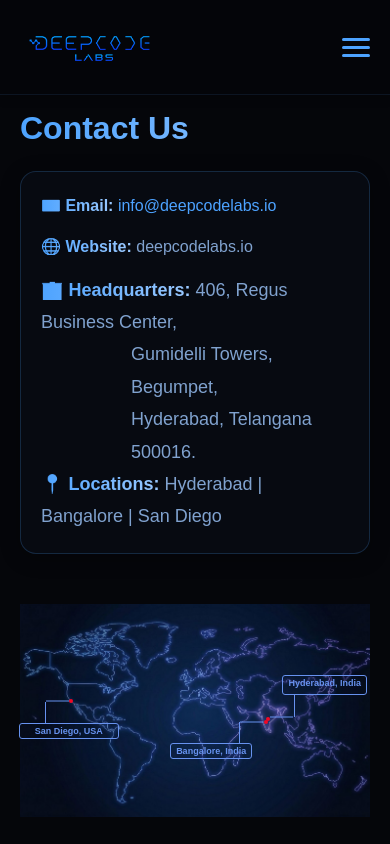
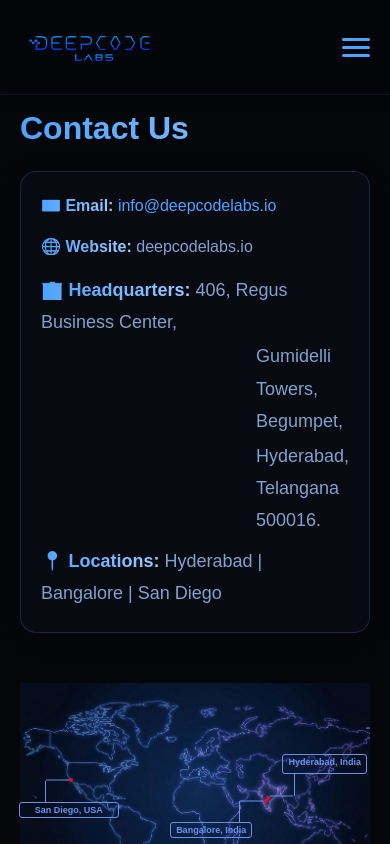
Before and after one commit to ramakalpasolutions-wq/deepq1, a Next.js app: page /contact in a window 390 px wide. Shown: the top 844 px of the page. Built offline with nearby package versions, Linux system fonts and the light colour scheme.

Commit message:
initial commit

```diff
--- /dev/null
+++ b/src/app/components/ScrollToTop.jsx
@@ -0,0 +1,14 @@
+'use client'
+
+import { useEffect } from 'react'
+import { usePathname } from 'next/navigation'
+
+export default function ScrollToTop() {
+  const pathname = usePathname()
+
+  useEffect(() => {
+    window.scrollTo(0, 0)
+  }, [pathname])
+
+  return null
+}
--- a/src/app/contact/page.js
+++ b/src/app/contact/page.js
@@ -78,12 +78,21 @@
       <strong>🌐 Website:</strong> deepcodelabs.io
     </p>
 
-    <div className="muted location-wrapper">
-      <strong>🏢 Headquarters:</strong> 406, Regus Business Center,
-      <div className="location-remaining">Gumidelli Towers, Begumpet,</div>
-      <div className="location-remaining">Hyderabad, Telangana 500016.</div>
-      <strong> 📍 Locations: </strong>Hyderabad | Bangalore | San Diego
-    </div>
+   <div className="muted location-wrapper">
+  <div className="location-line">
+    <strong>🏢 Headquarters:</strong> 406, Regus Business Center,
+  </div>
+  <div className="location-line location-indent">
+    Gumidelli Towers, Begumpet,
+  </div>
+  <div className="location-line location-indent">
+    Hyderabad, Telangana 500016.
+  </div>
+  <div className="location-line" style={{ marginTop: '8px' }}>
+    <strong>📍 Locations:</strong> Hyderabad | Bangalore | San Diego
+  </div>
+</div>
+
   </div>
 
   {/* RIGHT: World Map */}
--- a/src/app/globals.css
+++ b/src/app/globals.css
@@ -1685,56 +1685,86 @@
 
 .location-wrapper strong {
   display: inline;
-}
-
-.location-remaining {
-  padding-left: 160px;
-  /* display: block; */
+  background: linear-gradient(90deg, #4da3ff, #9bc9ff);
+  -webkit-background-clip: text;
+  -webkit-text-fill-color: transparent;
+  background-clip: text;
+}
+
+.location-line {
+  display: block;
+  margin-bottom: 2px;
+}
+
+.location-indent {
+  padding-left: 182px;
+}
+
+/* Desktop/Large screens */
+@media (min-width: 1025px) {
+  .location-indent {
+    padding-left: 160px;
+  }
 }
 
 /* Tablet responsive */
-@media (max-width: 1024px) {
-  .location-remaining {
-    padding-left: 110px;
-  }
-}
-
-/* Mobile responsive location alignment */
+@media (max-width: 1024px) and (min-width: 769px) {
+  .location-indent {
+    padding-left: 170px;
+  }
+}
+
+/* Mobile responsive - all devices maintain alignment */
 @media (max-width: 768px) {
-  .location-remaining {
-    padding-left: 155px;
+  .location-indent {
+    padding-left: 182px;
   }
 }
 
 @media (max-width: 480px) {
-  .location-remaining {
-    padding-left: 155px;
+  .location-indent {
+    padding-left: 152px;
+
+  }
+}
+
+@media (max-width: 425px) {
+  .location-indent {
+    padding-left: 240px;
   }
 }
 
 @media (max-width: 414px) {
-  .location-remaining {
-    padding-left: 95px;
+  .location-indent {
+    padding-left: 230px;
   }
 }
 
 @media (max-width: 390px) {
-  .location-remaining {
-    padding-left: 90px;
-  }
-}
-
-@media (max-width: 374px) {
-  .location-remaining {
-    padding-left: 85px;
+  .location-indent {
+    padding-left: 215px;
+  }
+}
+
+@media (max-width: 375px) {
+  .location-indent {
+    padding-left: 210px;
   }
 }
 
 @media (max-width: 360px) {
-  .location-remaining {
-    padding-left: 80px;
-  }
-}
+  .location-indent {
+    padding-left: 200px;
+  }
+}
+
+/* Extra small screens */
+@media (max-width: 320px) {
+  .location-indent {
+    padding-left: 180px;
+  }
+}
+
 /* ===== ABOUT PAGE HERO GRID ===== */
 .about-hero-grid {
   display: grid;
--- a/src/app/layout.js
+++ b/src/app/layout.js
@@ -2,6 +2,8 @@
 import Link from "next/link";
 import MobileNav from "./components/MobileNav";
 import Navigation from "./components/Navigation";
+import ScrollToTop from "./components/ScrollToTop";
+
 
 export const metadata = {
   title: "DeepQ — DeepCode Labs",
@@ -46,6 +48,7 @@
   },
 };
 
+
 export const viewport = {
   width: "device-width",
   initialScale: 1,
@@ -57,6 +60,7 @@
   ],
 };
 
+
 export default function RootLayout({ children }) {
   return (
     <html lang="en">
@@ -65,9 +69,12 @@
         <meta name="msapplication-navbutton-color" content="#05060a" />
       </head>
       <body>
+        <ScrollToTop />
+
         <a href="#main-content" className="skip-link">
           Skip to main content
         </a>
+
 
         <header className="site-nav z-30 relative w-full">
           <div className="nav-inner">
@@ -83,15 +90,19 @@
               </Link>
             </div>
 
+
             <Navigation />
+
 
             <MobileNav />
           </div>
         </header>
 
+
         <main id="main-content" className="relative z-20 w-full">
           {children}
         </main>
+
 
         <footer className="site-footer">
           <div className="footer-container">
@@ -111,6 +122,7 @@
                   </svg>
                 </a>
 
+
                 <a
                   href="https://linkedin.com"
                   target="_blank"
@@ -122,6 +134,7 @@
                     <path d="M19 0h-14C2.239 0 0 2.239 0 5v14c0 2.761 2.239 5 5 5h14c2.761 0 5-2.239 5-5V5c0-2.761-2.239-5-5-5zM7.119 20H4V9h3.119v11zM5.559 7.642c-.999 0-1.807-.823-1.807-1.837 0-1.015.808-1.838 1.807-1.838s1.807.823 1.807 1.838c0 1.014-.808 1.837-1.807 1.837zM20 20h-3.119v-5.604c0-1.336-.026-3.056-1.862-3.056-1.863 0-2.149 1.454-2.149 2.958V20h-3.119V9h2.993v1.507h.043c.417-.791 1.436-1.628 2.955-1.628 3.158 0 3.741 2.089 3.741 4.803V20z"/>
                   </svg>
                 </a>
+
 
                 <a
                   href="https://instagram.com"
@@ -140,6 +153,7 @@
               </p>
             </div>
 
+
             {/* MIDDLE COLUMN - QUICK LINKS */}
             <div className="footer-column">
               <h4 className="footer-title">Quick Links</h4>
@@ -150,6 +164,7 @@
                 <Link href="/contact">Contact Us</Link>
               </nav>
             </div>
+
 
             {/* RIGHT COLUMN - COMPANY NAME, ADDRESS, EMAIL, PHONE */}
             <div className="footer-column">
@@ -168,6 +183,7 @@
                   </div>
                 </div>
 
+
                 {/* Email */}
                 <div className="contact-item">
                   <svg width="16" height="16" fill="#4da3ff" viewBox="0 0 24 24" style={{marginRight: '8px', flexShrink: 0}}>
@@ -177,6 +193,7 @@
                     info@deepcodelabs.io
                   </a>
                 </div>
+
 
                 {/* Phone */}
                 <div className="contact-item">
```
